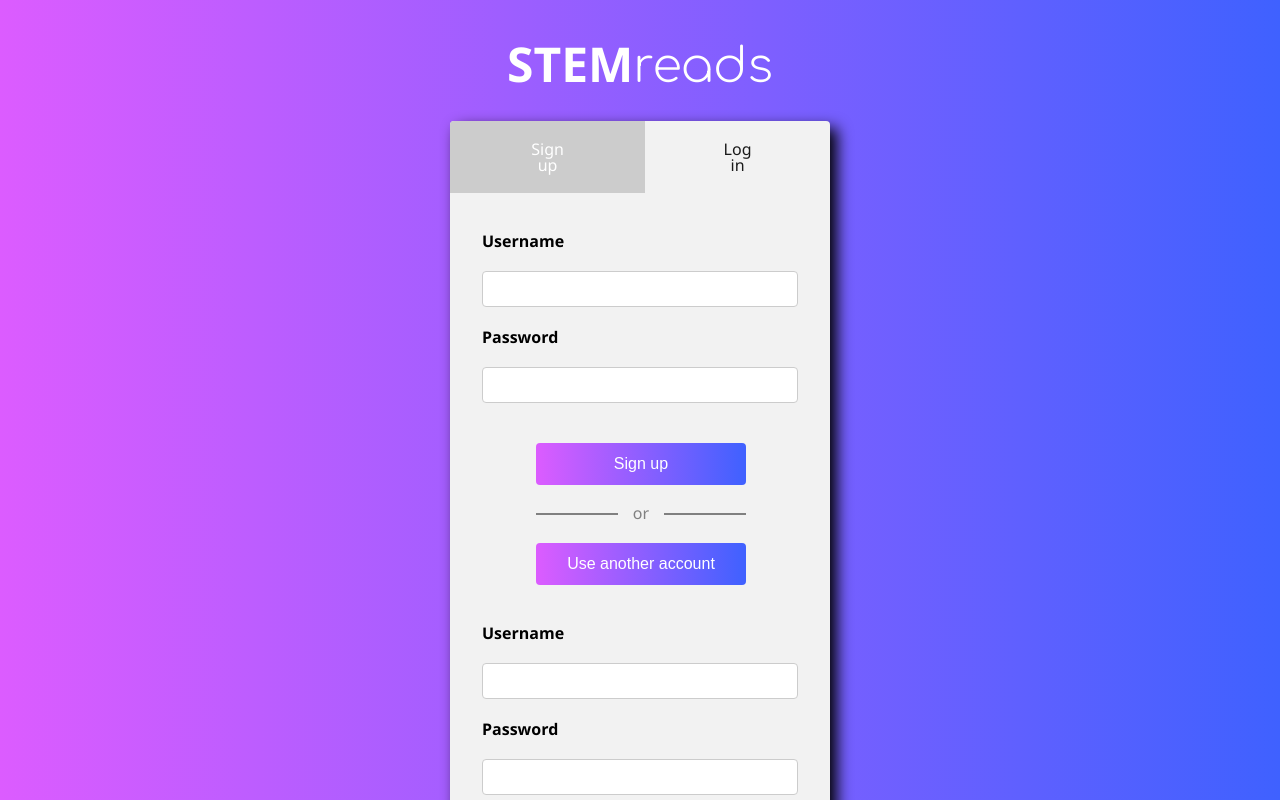
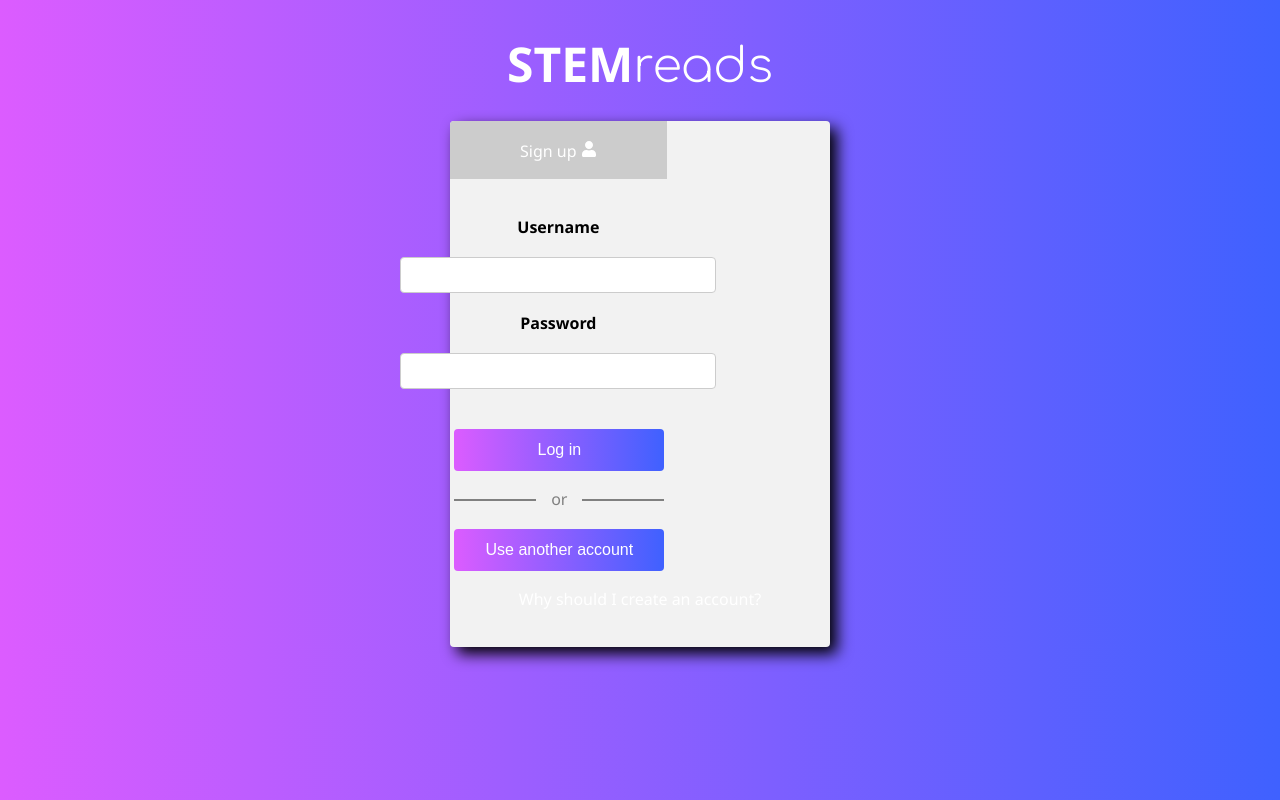
Before and after one commit to antofon/stem-reads, a React (Create React App) app: page /home in a window 1280 px wide. Shown: the top 800 px of the page. Built offline with nearby package versions, Linux system fonts and the light colour scheme.

Commit message:
Toggle Signup and Login components on user click

```diff
--- a/src/components/AuthenticateForm.js
+++ b/src/components/AuthenticateForm.js
@@ -24,29 +24,45 @@ class AuthenticateForm extends Component {
   //       alert(this.state.clicked);
   //     }
   // }
+
   constructor(props) {
+    // super(props);
+    // this.state = {
+    //   authUser: null
+    // };
     super(props);
-    this.state = {
-      authUser: null
-    };
+    this.state = { authUser: false };
+    this.handleClick = this.handleClick.bind(this);
   }
+
+  handleClick() {
+    this.setState(state => ({
+      authUser: !state.authUser
+    }));
+
+    console.log(`Auth user: ${this.state.authUser}`);
+  }
+
   render() {
     return (
       <Router>
         <div className="component-wrapper">
           <div className="form-wrapper">
-            <div className="routing-buttons">
-              <p className="signup-button" onClick={this.handleClick}>
+            <div className="routing-buttons" onClick={this.handleClick}>
+              {this.state.authUser ? <Login /> : <Signup />}
+
+              {/* <Navigation authUser={this.state.authUser} /> *
+            </div>
+
+            {/* <div className="routing-buttons"> */}
+              {/*<p className="signup-button" onClick={this.handleClick}>
               Sign up
             </p>
             <p className="login-button" onClick={this.handleClick}>
               Log in
-              </p>
+    </p>*/}
               {/* <Navigation authUser={this.state.authUser} /> */}
-            </div>
-
-            <Signup />
-            <Login />
+              {/* </div> */}
             </div>
             <p className="account-question">
               <Link to={ROUTES.PREVIEW_COLLECTIONS}>
@@ -58,6 +74,7 @@ class AuthenticateForm extends Component {
               component={PreviewCollections}
             />
           </div>
+        </div>
       </Router>
     );
   }
--- a/src/components/Login.js
+++ b/src/components/Login.js
@@ -1,7 +1,36 @@
 import React from "react";
-
+import { FaUser } from "react-icons/fa";
 const Login = () => {
   return (
+    // <form>
+    //   <div className="input-fields">
+    //     <div className="username-field">
+    //       <label htmlFor="username" />
+    //       Username
+    //       <input type="text" id="login-username" />
+    //     </div>
+
+    //     <div className="password-field">
+    //       <label htmlFor="pass" />
+    //       Password
+    //       <input type="password" id="login-pass" />
+    //     </div>
+    //   </div>
+
+    //   <div className="sign-up-buttons">
+    //     <input type="submit" value="Log in" />
+    //     <div className="or-flex">
+    //       <hr className="horiz-left" />
+    //       <span className="or-copy">or</span>
+    //       <hr className="horiz-right" />
+    //     </div>
+    //     <input type="submit" value="Use another account" />
+    //   </div>
+    // </form>
+    <div className="login-wrapper">
+      <p className="login-button" onClick={this.handleClick}>
+        Login <FaUser />
+      </p>
       <form>
         <div className="input-fields">
           <div className="username-field">
@@ -9,7 +38,6 @@ const Login = () => {
             Username
             <input type="text" id="login-username" />
           </div>
-
           <div className="password-field">
             <label htmlFor="pass" />
             Password
@@ -18,7 +46,7 @@ const Login = () => {
         </div>
 
         <div className="sign-up-buttons">
-        <input type="submit" value="Log in" />
+          <input type="submit" value="Sign up" />
           <div className="or-flex">
             <hr className="horiz-left" />
             <span className="or-copy">or</span>
@@ -27,6 +55,7 @@ const Login = () => {
           <input type="submit" value="Use another account" />
         </div>
       </form>
+    </div>
   );
 };
 
--- a/src/components/Signup.js
+++ b/src/components/Signup.js
@@ -1,24 +1,52 @@
 import React from "react";
-
+import { FaUser } from "react-icons/fa";
 const Signup = () => {
   return (
+    // <form>
+    //   <div className="input-fields">
+    //     <div className="username-field">
+    //       <label htmlFor="username" />
+    //       Username
+    //       <input type="text" id="signup-username" />
+    //     </div>
+
+    //     <div className="password-field">
+    //       <label htmlFor="pass" />
+    //       Password
+    //       <input type="password" id="signup-pass" />
+    //     </div>
+    //   </div>
+
+    //   <div className="sign-up-buttons">
+    //     <input type="submit" value="Sign up" />
+    //     <div className="or-flex">
+    //       <hr className="horiz-left" />
+    //       <span className="or-copy">or</span>
+    //       <hr className="horiz-right" />
+    //     </div>
+    //     <input type="submit" value="Use another account" />
+    //   </div>
+    // </form>
+    <div className="signup-wrapper">
+      <p className="signup-button">
+        Sign up <FaUser />
+      </p>
       <form>
         <div className="input-fields">
           <div className="username-field">
             <label htmlFor="username" />
             Username
-          <input type="text" id="signup-username" />
+            <input type="text" id="username" />
           </div>
-
           <div className="password-field">
             <label htmlFor="pass" />
             Password
-          <input type="password" id="signup-pass" />
+            <input type="password" id="pass" />
           </div>
         </div>
 
         <div className="sign-up-buttons">
-        <input type="submit" value="Sign up" />
+          <input type="submit" value="Log in" />
           <div className="or-flex">
             <hr className="horiz-left" />
             <span className="or-copy">or</span>
@@ -27,6 +55,7 @@ const Signup = () => {
           <input type="submit" value="Use another account" />
         </div>
       </form>
+    </div>
   );
 };
 
```
Lines whose indentation alone changed are shown as unchanged.
